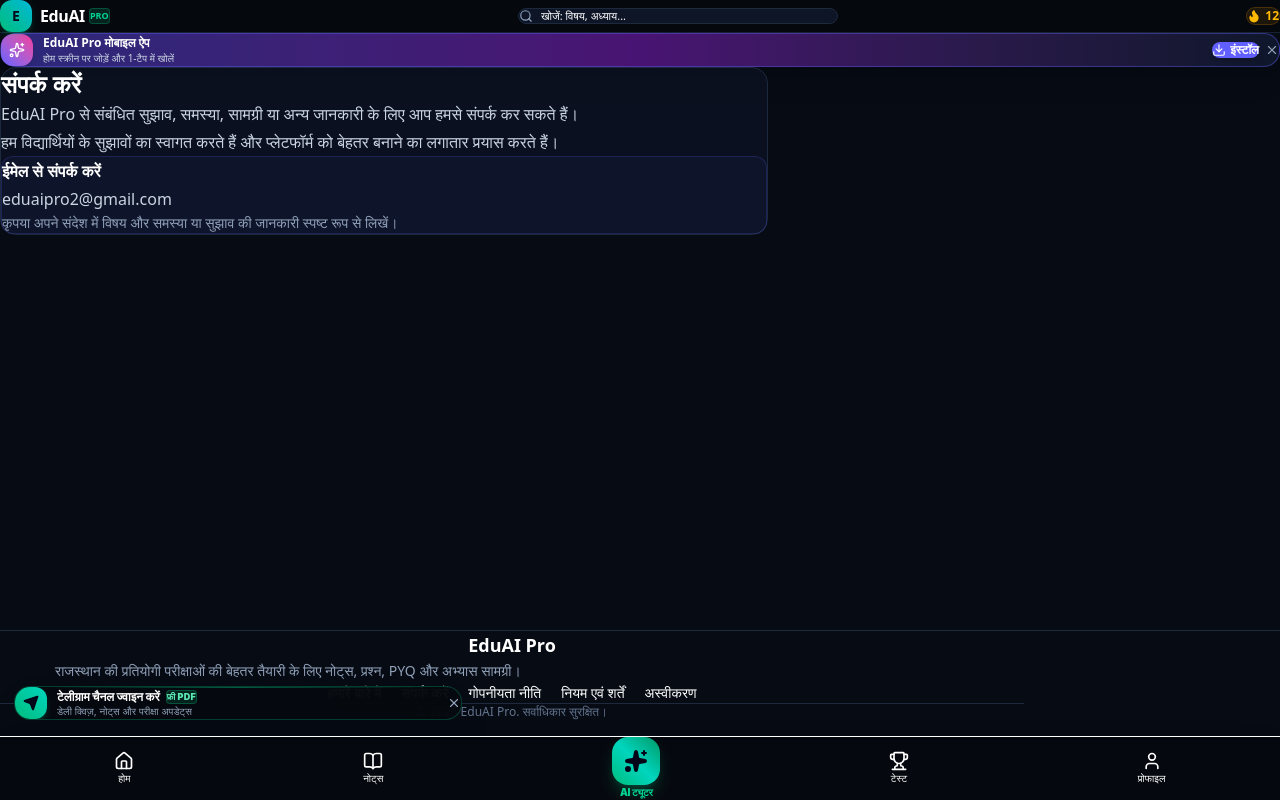
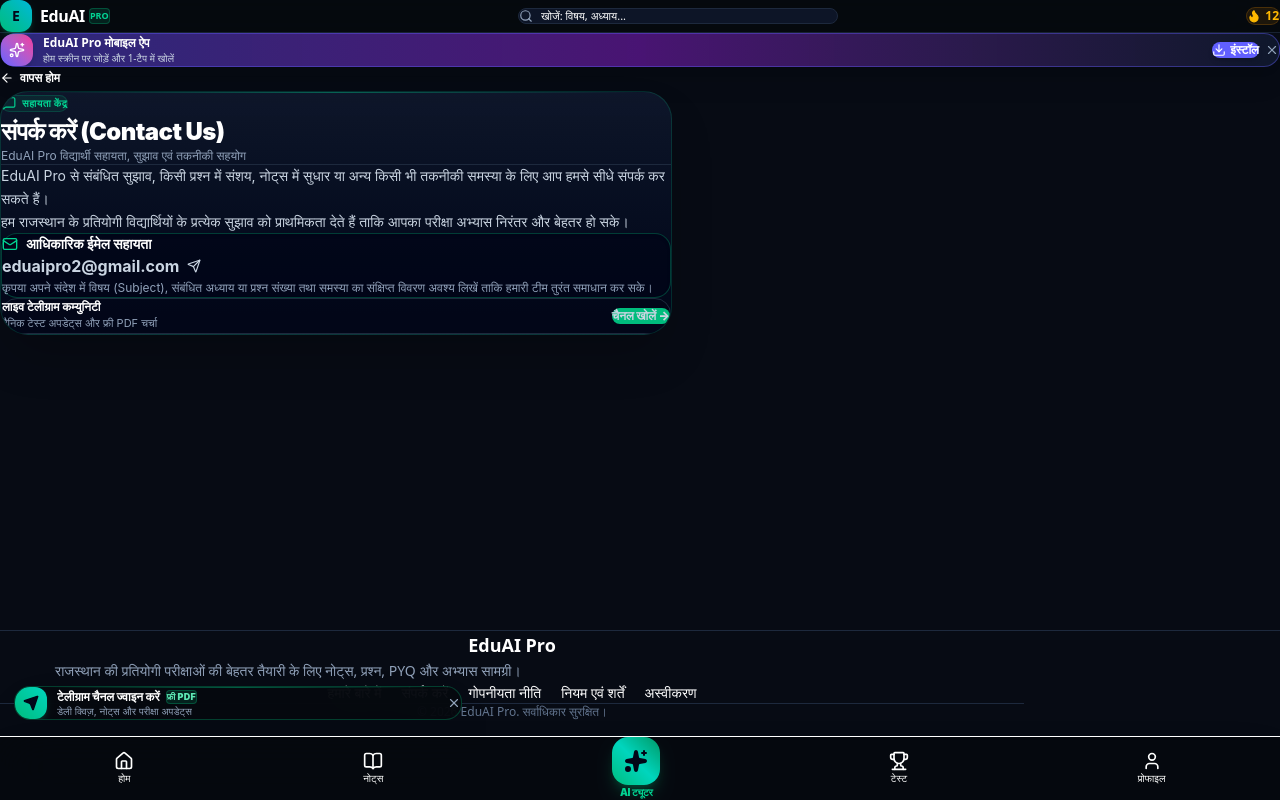
Before and after one commit to bhoopendramandoliya786-source/EducationPlatform, a Next.js app: page /contact in a window 1280 px wide. Built offline with nearby package versions, Linux system fonts and the light colour scheme.

Commit message:
fix: upgrade contact page to emerald pro theme

```diff
--- a/app/contact/page.jsx
+++ b/app/contact/page.jsx
@@ -1,42 +1,91 @@
+import React from "react";
+import Link from "next/link";
+import { ArrowLeft, Mail, MessageSquare, Send, Sparkles, HelpCircle } from "lucide-react";
+
 export const metadata = {
-  title: "संपर्क करें",
+  title: "संपर्क करें | EduAI Pro",
   description:
     "EduAI Pro से संपर्क करें। सुझाव, समस्याओं और प्लेटफॉर्म से संबंधित जानकारी के लिए हमसे जुड़ें।",
 };
 
 export default function ContactPage() {
   return (
-    <main className="mx-auto max-w-3xl px-4 py-8">
-      <section className="rounded-2xl border border-slate-800 bg-slate-900/50 p-6 md:p-8">
-        <h1 className="text-2xl font-black text-white">संपर्क करें</h1>
+    <main className="max-w-2xl mx-auto px-4 py-6 pb-28 space-y-4 font-sans select-none">
 
-        <div className="mt-5 space-y-4 leading-7 text-slate-300">
+      {/* Back Button */}
+      <div>
+        <Link
+          href="/"
+          className="inline-flex items-center gap-1.5 text-xs font-bold text-slate-400 hover:text-emerald-400 transition"
+        >
+          <ArrowLeft className="w-3.5 h-3.5" /> वापस होम
+        </Link>
+      </div>
+
+      {/* Main Content Card */}
+      <section className="rounded-[28px] border border-emerald-500/20 bg-gradient-to-b from-slate-900/95 to-slate-950 p-6 md:p-8 space-y-6 shadow-2xl relative overflow-hidden">
+        <div className="absolute top-0 inset-x-8 h-[1px] bg-gradient-to-r from-transparent via-emerald-400/40 to-transparent" />
+
+        {/* Title Header */}
+        <div className="space-y-2 border-b border-slate-800 pb-5">
+          <div className="inline-flex items-center gap-1.5 px-3 py-1 rounded-full bg-emerald-500/10 text-emerald-400 text-[10px] font-black uppercase tracking-wider border border-emerald-500/20">
+            <MessageSquare className="w-3.5 h-3.5 text-emerald-400" /> सहायता केंद्र
+          </div>
+          <h1 className="text-xl sm:text-2xl font-black text-white tracking-tight">
+            संपर्क करें (Contact Us)
+          </h1>
+          <p className="text-xs text-slate-400">
+            EduAI Pro विद्यार्थी सहायता, सुझाव एवं तकनीकी सहयोग
+          </p>
+        </div>
+
+        {/* Intro */}
+        <div className="space-y-4 text-xs sm:text-sm text-slate-300 leading-relaxed">
           <p>
-            EduAI Pro से संबंधित सुझाव, समस्या, सामग्री या अन्य जानकारी के
-            लिए आप हमसे संपर्क कर सकते हैं।
+            EduAI Pro से संबंधित सुझाव, किसी प्रश्न में संशय, नोट्स में सुधार या अन्य किसी भी तकनीकी समस्या के लिए आप हमसे सीधे संपर्क कर सकते हैं।
+          </p>
+          <p>
+            हम राजस्थान के प्रतियोगी विद्यार्थियों के प्रत्येक सुझाव को प्राथमिकता देते हैं ताकि आपका परीक्षा अभ्यास निरंतर और बेहतर हो सके।
           </p>
 
-          <p>
-            हम विद्यार्थियों के सुझावों का स्वागत करते हैं और प्लेटफॉर्म को
-            बेहतर बनाने का लगातार प्रयास करते हैं।
-          </p>
-
-          <div className="mt-6 rounded-xl border border-indigo-500/20 bg-indigo-500/5 p-4">
-            <h2 className="font-bold text-white">ईमेल से संपर्क करें</h2>
+          {/* Email Support Card */}
+          <div className="rounded-2xl border border-emerald-500/30 bg-slate-950/80 p-5 space-y-3 shadow-inner">
+            <div className="flex items-center gap-2 text-white font-bold text-sm">
+              <Mail className="w-4 h-4 text-emerald-400" />
+              <h2>आधिकारिक ईमेल सहायता</h2>
+            </div>
 
             <a
               href="mailto:eduaipro2@gmail.com"
-              className="mt-2 inline-block text-indigo-400 hover:text-indigo-300 hover:underline"
+              className="inline-flex items-center gap-2 text-sm sm:text-base font-bold text-emerald-400 hover:text-emerald-300 transition hover:underline"
             >
-              eduaipro2@gmail.com
+              <span>eduaipro2@gmail.com</span>
+              <Send className="w-3.5 h-3.5" />
             </a>
 
-            <p className="mt-3 text-sm text-slate-400">
-              कृपया अपने संदेश में विषय और समस्या या सुझाव की जानकारी स्पष्ट
-              रूप से लिखें।
+            <p className="text-xs text-slate-400 leading-normal">
+              कृपया अपने संदेश में विषय (Subject), संबंधित अध्याय या प्रश्न संख्या तथा समस्या का संक्षिप्त विवरण अवश्य लिखें ताकि हमारी टीम तुरंत समाधान कर सके।
             </p>
           </div>
+
+          {/* Telegram Channel Shortcut */}
+          <div className="rounded-2xl border border-slate-800 bg-slate-950/50 p-4 flex items-center justify-between gap-3">
+            <div className="space-y-0.5">
+              <span className="text-xs font-bold text-white block">लाइव टेलीग्राम कम्युनिटी</span>
+              <span className="text-[11px] text-slate-400 block">दैनिक टेस्ट अपडेट्स और फ्री PDF चर्चा</span>
+            </div>
+            <a
+              href="https://t.me/EduAI_RajasthanExam"
+              target="_blank"
+              rel="noopener noreferrer"
+              className="px-3.5 py-2 rounded-xl bg-emerald-500 text-slate-950 font-black text-xs hover:bg-emerald-400 transition whitespace-nowrap"
+            >
+              चैनल खोलें →
+            </a>
+          </div>
+
         </div>
+
       </section>
     </main>
   );
```
